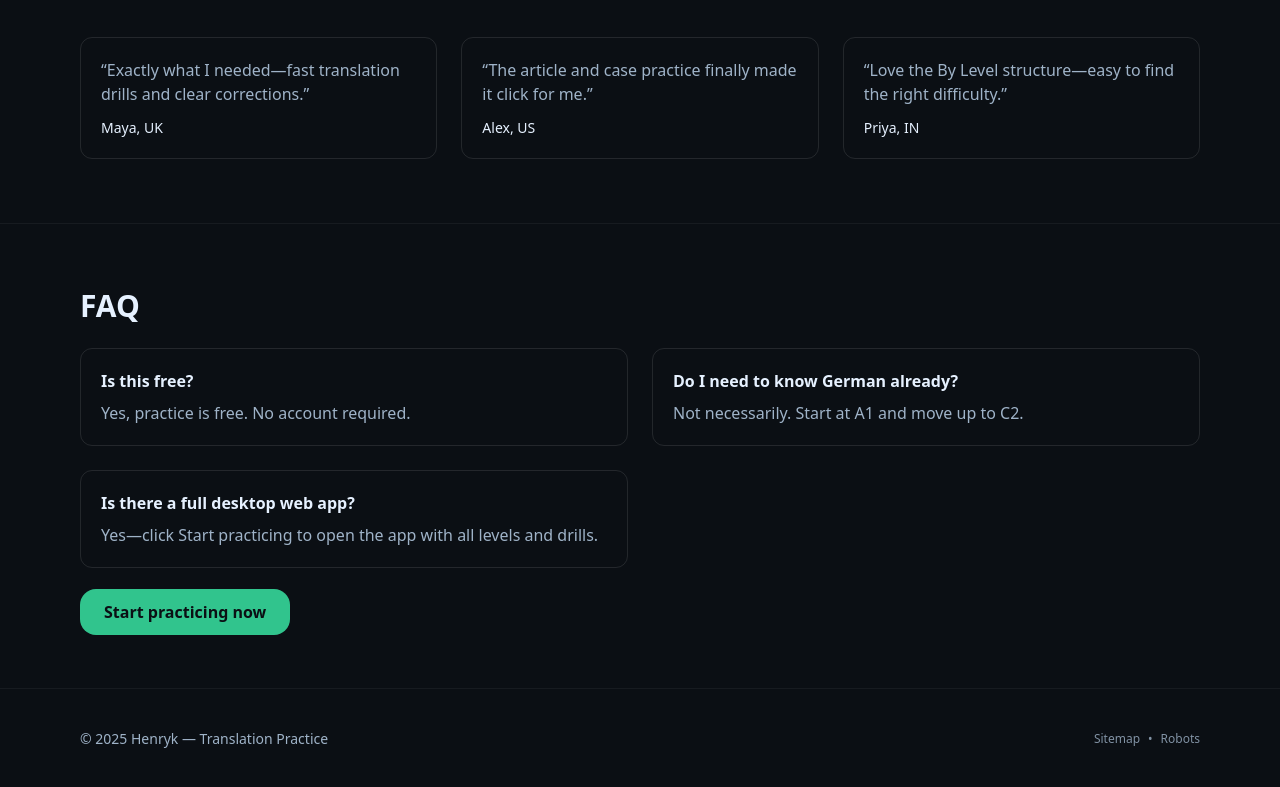
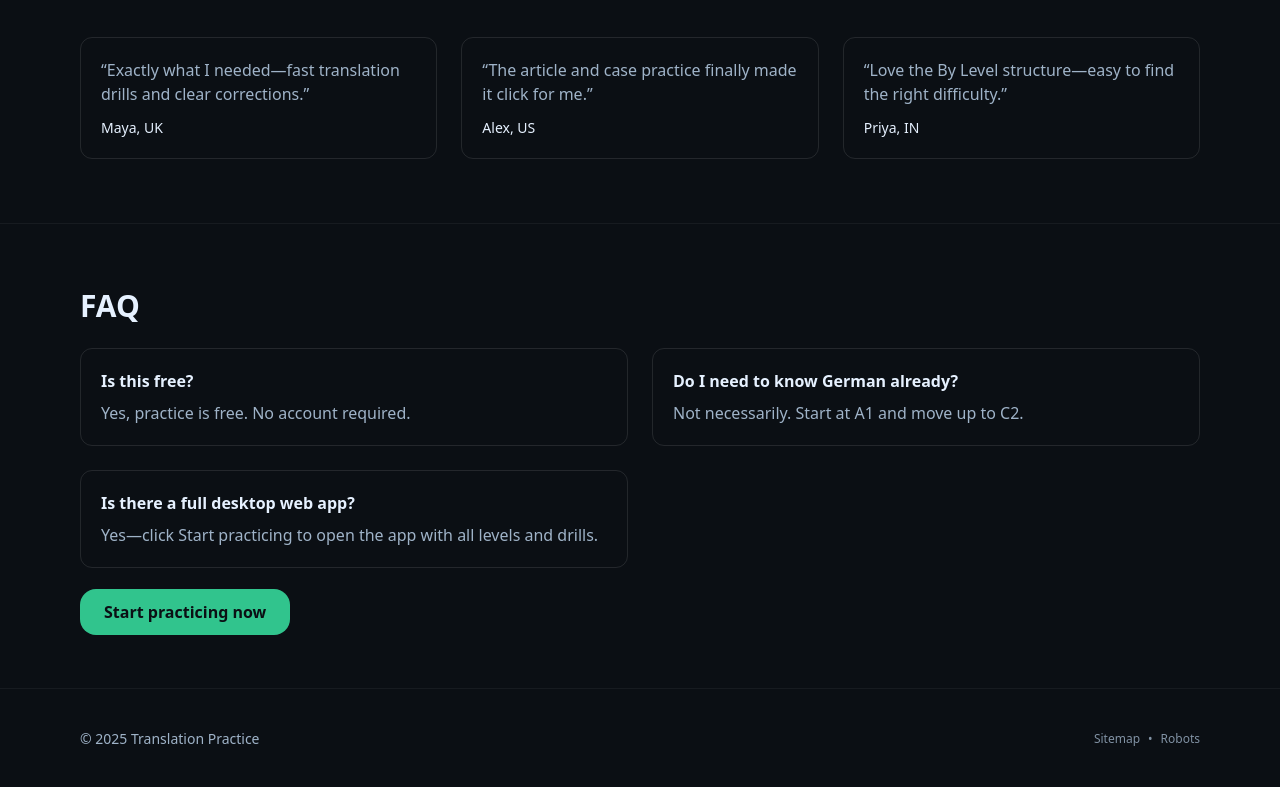
Before and after one commit to Henryk91/translation-landing, a React (Vite) app: page / in a window 1280 px wide. Shown: the part 1894-2681 px from the top of the page. Built offline with nearby package versions, Linux system fonts and the light colour scheme.

Commit message:
update urls

```diff
--- a/index.html
+++ b/index.html
@@ -4,7 +4,7 @@
     <meta charset="utf-8" />
     <meta name="viewport" content="width=device-width,initial-scale=1" />
 
-    <title>Practice German Online — Free Translation & Grammar Drills | Henryk</title>
+    <title>Practice German Online — Free Translation & Grammar Drills</title>
     <meta name="description" content="Practice German online with free, interactive translation drills, article & declension exercises, and level-based challenges (A1–C2). Perfect for English speakers learning German." />
     <link rel="canonical" href="https://lingodrill.com/" />
 
@@ -34,10 +34,10 @@
       "@context":"https://schema.org",
       "@type":"WebSite",
       "name":"Translation Practice — English to German",
-      "url":"https://lingodrill.com/translation-practice/",
+      "url":"https://practice.lingodrill.com/",
       "potentialAction":{
         "@type":"SearchAction",
-        "target":"https://henryk.co.za/translation-practice/?q={search_term_string}",
+        "target":"https://practice.lingodrill.com?q={search_term_string}",
         "query-input":"required name=search_term_string"
       },
       "inLanguage":"en"
@@ -47,7 +47,7 @@
     {
       "@context":"https://schema.org",
       "@type":"Organization",
-      "name":"Henryk — Translation Practice",
+      "name":"Translation Practice",
       "url":"https://lingodrill.com/",
       "logo":"https://lingodrill.com/translation-practice/logo192.png"
     }
@@ -57,8 +57,8 @@
       "@context":"https://schema.org",
       "@type":"BreadcrumbList",
       "itemListElement":[
-        {"@type":"ListItem","position":1,"name":"Home","item":"https://henryk.co.za/"},
-        {"@type":"ListItem","position":2,"name":"Translation Practice","item":"https://henryk.co.za/translation-practice/"}
+        {"@type":"ListItem","position":1,"name":"Home","item":"https://lingodrill.com/"},
+        {"@type":"ListItem","position":2,"name":"Translation Practice","item":"https://practice.lingodrill.com/"}
       ]
     }
     </script>
--- a/src/components/Footer.tsx
+++ b/src/components/Footer.tsx
@@ -2,7 +2,7 @@ export default function Footer() {
   return (
     <footer className="border-t border-white/5 py-10">
       <div className="mx-auto max-w-6xl px-4 flex flex-col sm:flex-row items-center justify-between gap-4">
-        <p className="text-brand-fg text-sm">© {new Date().getFullYear()} Henryk — Translation Practice</p>
+        <p className="text-brand-fg text-sm">© {new Date().getFullYear()} Translation Practice</p>
         <div className="text-xs text-brand-fg/80">
           <a href="/translation-practice/sitemap.xml" className="hover:text-brand-text">Sitemap</a>
 
--- a/src/components/Header.tsx
+++ b/src/components/Header.tsx
@@ -3,7 +3,7 @@ export default function Header() {
     <header className="sticky top-0 z-40 backdrop-blur bg-brand-bg/80 border-b border-white/5">
       <div className="mx-auto max-w-6xl px-4 py-3 flex items-center justify-between">
         <div className="flex items-center gap-3">
-          <img src="https://lingodrill.com/translation-practice/logo192.png" alt="Henryk Logo" className="h-7 w-7" />
+          <img src="https://lingodrill.com/translation-practice/logo192.png" alt="LingoDrill Logo" className="h-7 w-7" />
           <span className="text-sm text-brand-fg">Translation Practice</span>
         </div>
         <nav className="hidden sm:flex gap-6 text-sm text-brand-fg">
--- a/src/utils.ts
+++ b/src/utils.ts
@@ -4,7 +4,7 @@ export function logUse(): void {
   if (currentURL.includes("localhost") || hasLoggedUse) return;
   sessionStorage.setItem("hasLoggedUse", "true");
 
-  fetch("https://note.henryk.co.za/api/log?site=translation-landing")
+  fetch("https://note.henryk.co.za/api/log?site=lingodrill-landing")
     .then((res: Response) => res.json())
     .then((data) => {
       console.log(data);
```
